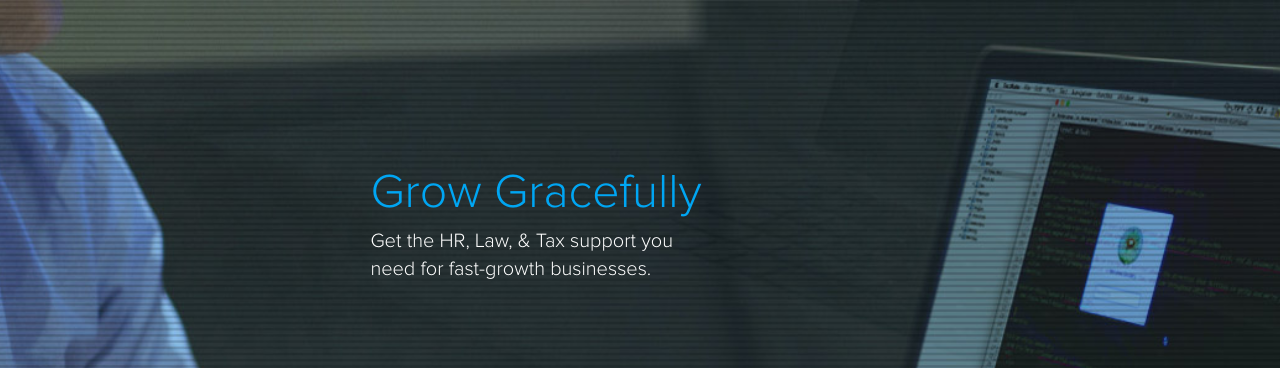
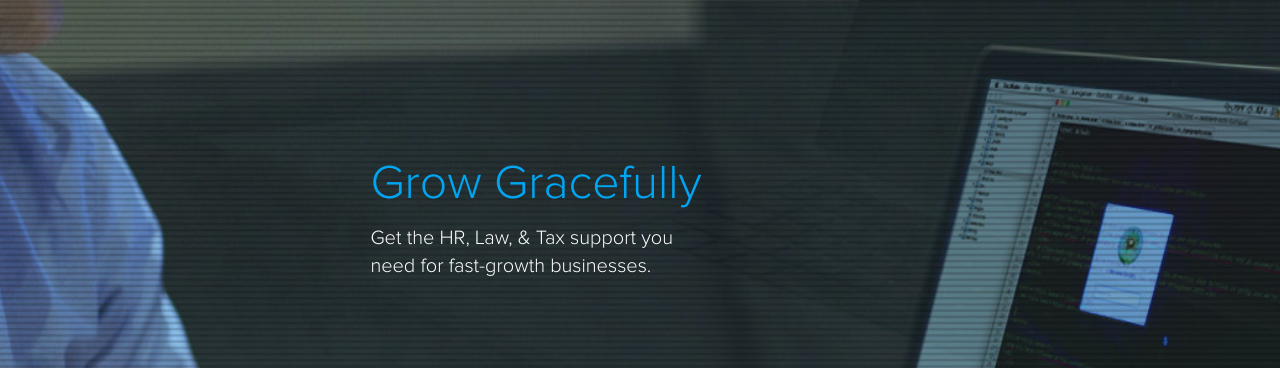
Before and after one commit to flanban/redolent-octo-kumquat, a Jekyll site: the page built from index.html, in a window 1280 px wide. Shown: the top 368 px of the page. Built offline with Jekyll 4.4.1, drawn with Linux system fonts in a browser that asks for light colours.

Commit message:
fix line-height

```diff
--- a/_sass/_home.scss
+++ b/_sass/_home.scss
@@ -38,6 +38,8 @@ body { // need to namespace this
     h2 {
       color:#00a6f3;
       font-size:48px;
+      line-height:1;
+      margin-bottom:16px;
     }
     h3 {
       color:#fff;
```
